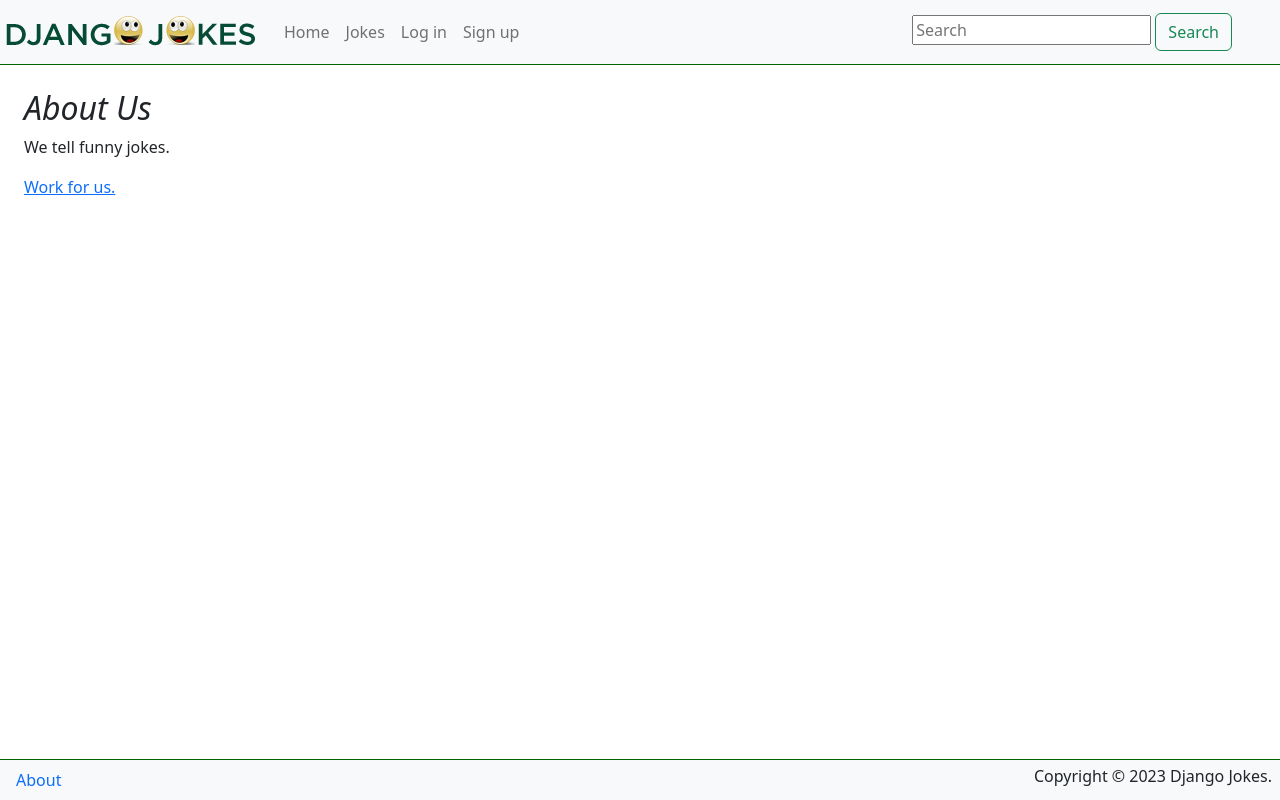
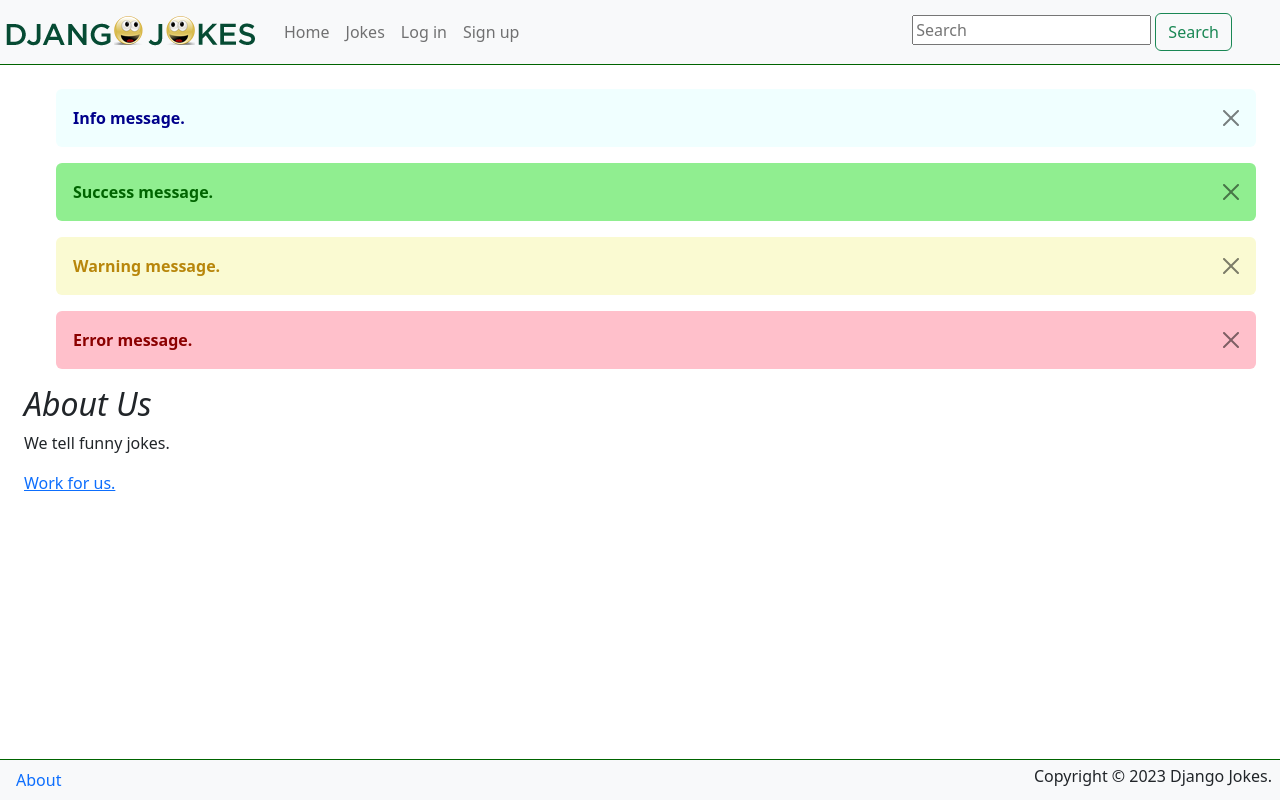
Before and after one commit to jramizares/djangojokes.com, a Django app: page /about-us/ in a window 1280 px wide. Run offline with Django 4.2, Linux system fonts and the light colour scheme; some libraries are stand-ins or nearby versions.

Commit message:
Adding messages

```diff
--- a/pages/views.py
+++ b/pages/views.py
@@ -1,3 +1,4 @@
+from django.contrib import messages
 from django.views.generic import TemplateView
 
 class HomePageView(TemplateView):
@@ -6,3 +7,11 @@ class HomePageView(TemplateView):
 
 class AboutUsView(TemplateView):
     template_name = 'pages/about_us.html'
+
+    def get(self, request, *args, **kwargs):
+        messages.debug(request, 'Debug message.')
+        messages.info(request, 'Info message.')
+        messages.success(request, 'Success message.')
+        messages.warning(request, 'Warning message.')
+        messages.error(request, 'Error message.')
+        return super().get(request, args, kwargs)
--- a/static/css/main.css
+++ b/static/css/main.css
@@ -1,7 +1,3 @@
-body {
-  padding-bottom: 50px;
-}
-
 footer {
   border-top: 1px solid darkgreen;
 }
@@ -14,6 +10,10 @@ h2 {
   font-style: italic;
 }
 
+body {
+  padding-bottom: 50px;
+}
+
 /* FORM STYLES */
 label {
   font-variant: small-caps;
@@ -24,3 +24,33 @@ label {
   font-weight: normal;
   margin: 0 1rem;
 }
+
+/* MESSAGE STYLES */
+.message {
+  background-color: palegoldenrod;
+  color: black;
+}
+
+.messagedebug {
+  background-color: slategray;
+  color: white;
+}
+.messageinfo {
+  background-color: azure;
+  color: darkblue;
+}
+
+.messagesuccess {
+  background-color: lightgreen;
+  color: darkgreen;
+}
+
+.messagewarning {
+  background-color: lightgoldenrodyellow;
+  color: darkgoldenrod;
+}
+
+.messageerror {
+  background-color: pink;
+  color: darkred;
+}
--- a/templates/_base.html
+++ b/templates/_base.html
@@ -70,7 +70,19 @@
     </div>
   </nav>
 </header>
-<main class="m-4">
+<main class="m-4 pb-5">
+{% if messages %}
+  <ul>
+   {% for message in messages %}
+   <div class="alert message{{ message.tags }} alert-dismissible" role="alert">
+   <strong>{{message}}</strong>
+   <button type="button" class="btn-close" data-dismiss="alert" aria-la ↵↵
+    bel="Close"></button>
+
+   </div>
+   {% endfor %}
+   </ul>
+   {% endif %}
   {% block main %}<h2>Welcome!</h2>{% endblock %}
 </main>
 <footer class="fixed-bottom bg-light row">
```
